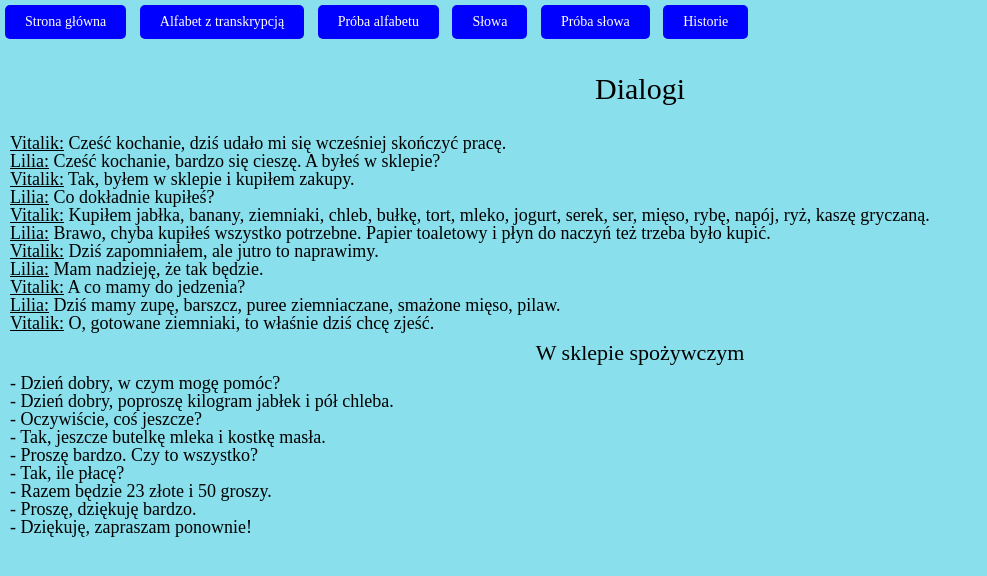
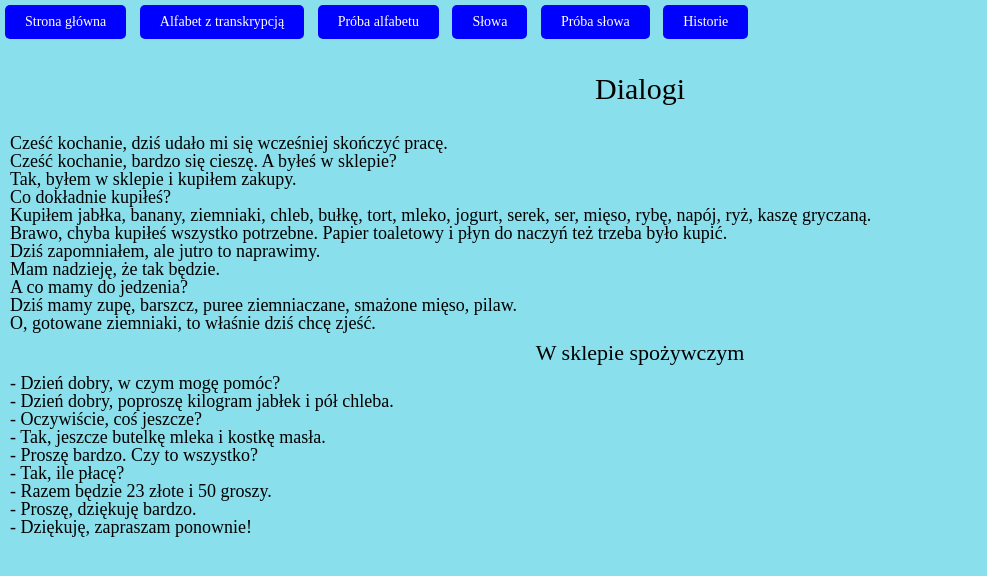
Before and after one commit to Vitalii865151/pl, a plain HTML site: page index.html in a window 1280 px wide. Shown: the whole page, without its empty margins (0-987 px from the left). Drawn offline with Linux system fonts and the light colour scheme.

Commit message:
Update index.html

```diff
--- a/index.html
+++ b/index.html
@@ -17,17 +17,17 @@
         <a href="/pl/historie.html"class="button_start">Historie</a>
 
         <h1>Dialogi</h1>
-        <p> <u>Vitalik:</u> Cześć kochanie, dziś udało mi się wcześniej skończyć pracę.</p>
-        <p> <u>Lilia:</u> Cześć kochanie, bardzo się cieszę. A byłeś w sklepie?</p>
-        <p> <u>Vitalik:</u> Tak, byłem w sklepie i kupiłem zakupy.</p>
-        <p> <u>Lilia:</u> Co dokładnie kupiłeś?</p>
-        <p> <u>Vitalik:</u> Kupiłem jabłka, banany, ziemniaki, chleb, bułkę, tort, mleko, jogurt, serek, ser, mięso, rybę, napój, ryż, kaszę gryczaną.</p>
-        <p> <u>Lilia:</u> Brawo, chyba kupiłeś wszystko potrzebne. Papier toaletowy i płyn do naczyń też trzeba było kupić.</p>
-        <p> <u>Vitalik:</u> Dziś zapomniałem, ale jutro to naprawimy.</p>
-        <p> <u>Lilia:</u> Mam nadzieję, że tak będzie.</p>
-        <p> <u>Vitalik:</u> A co mamy do jedzenia?</p>
-        <p> <u>Lilia:</u> Dziś mamy zupę, barszcz, puree ziemniaczane, smażone mięso, pilaw.</p>
-        <p> <u>Vitalik:</u> O, gotowane ziemniaki, to właśnie dziś chcę zjeść.</p>
+        <p> Cześć kochanie, dziś udało mi się wcześniej skończyć pracę.</p>
+        <p> Cześć kochanie, bardzo się cieszę. A byłeś w sklepie?</p>
+        <p> Tak, byłem w sklepie i kupiłem zakupy.</p>
+        <p> Co dokładnie kupiłeś?</p>
+        <p> Kupiłem jabłka, banany, ziemniaki, chleb, bułkę, tort, mleko, jogurt, serek, ser, mięso, rybę, napój, ryż, kaszę gryczaną.</p>
+        <p> Brawo, chyba kupiłeś wszystko potrzebne. Papier toaletowy i płyn do naczyń też trzeba było kupić.</p>
+        <p> Dziś zapomniałem, ale jutro to naprawimy.</p>
+        <p> Mam nadzieję, że tak będzie.</p>
+        <p> A co mamy do jedzenia?</p>
+        <p> Dziś mamy zupę, barszcz, puree ziemniaczane, smażone mięso, pilaw.</p>
+        <p> O, gotowane ziemniaki, to właśnie dziś chcę zjeść.</p>
 
         <h2>W sklepie spożywczym</h2>
         <p>- Dzień dobry, w czym mogę pomóc?</p>
```
